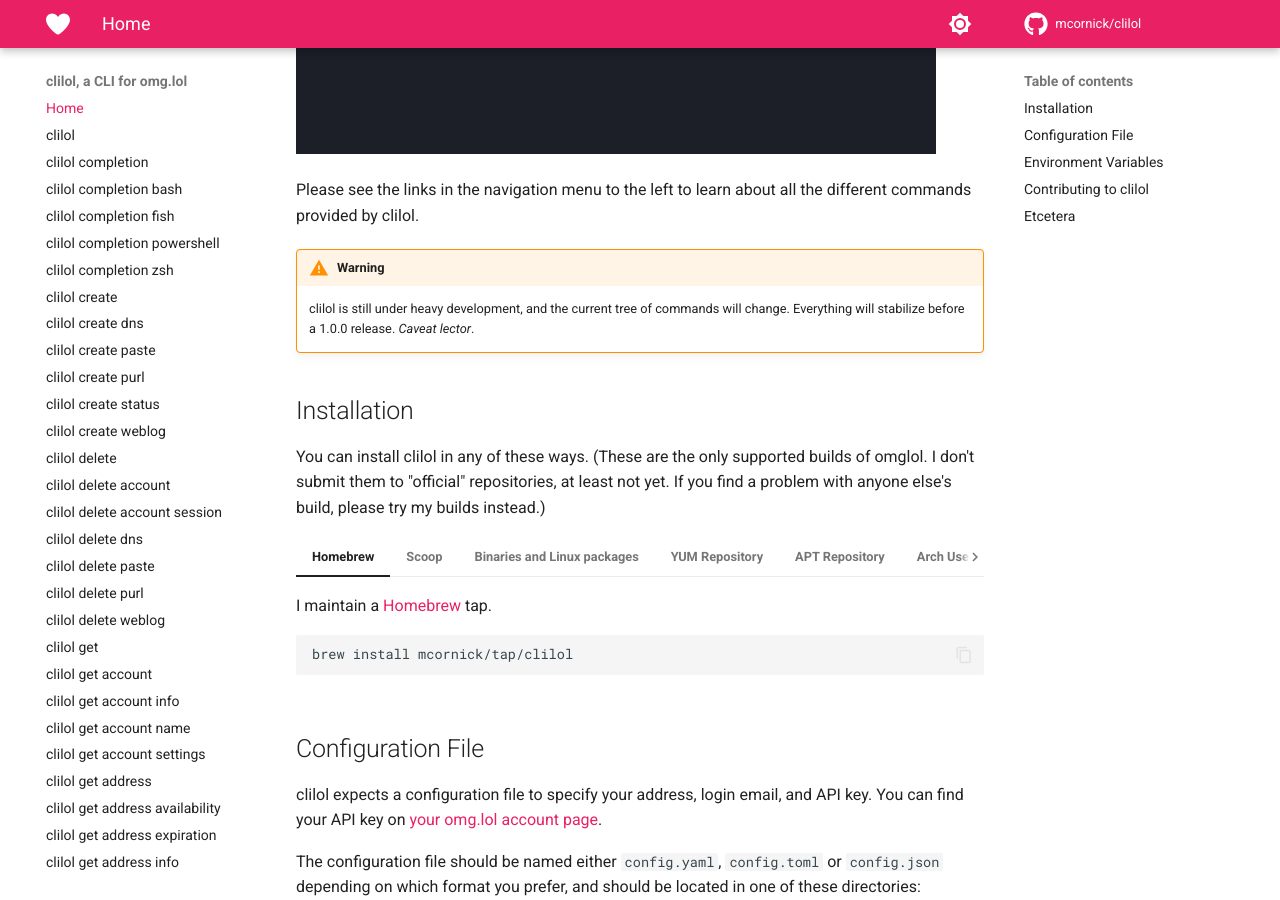
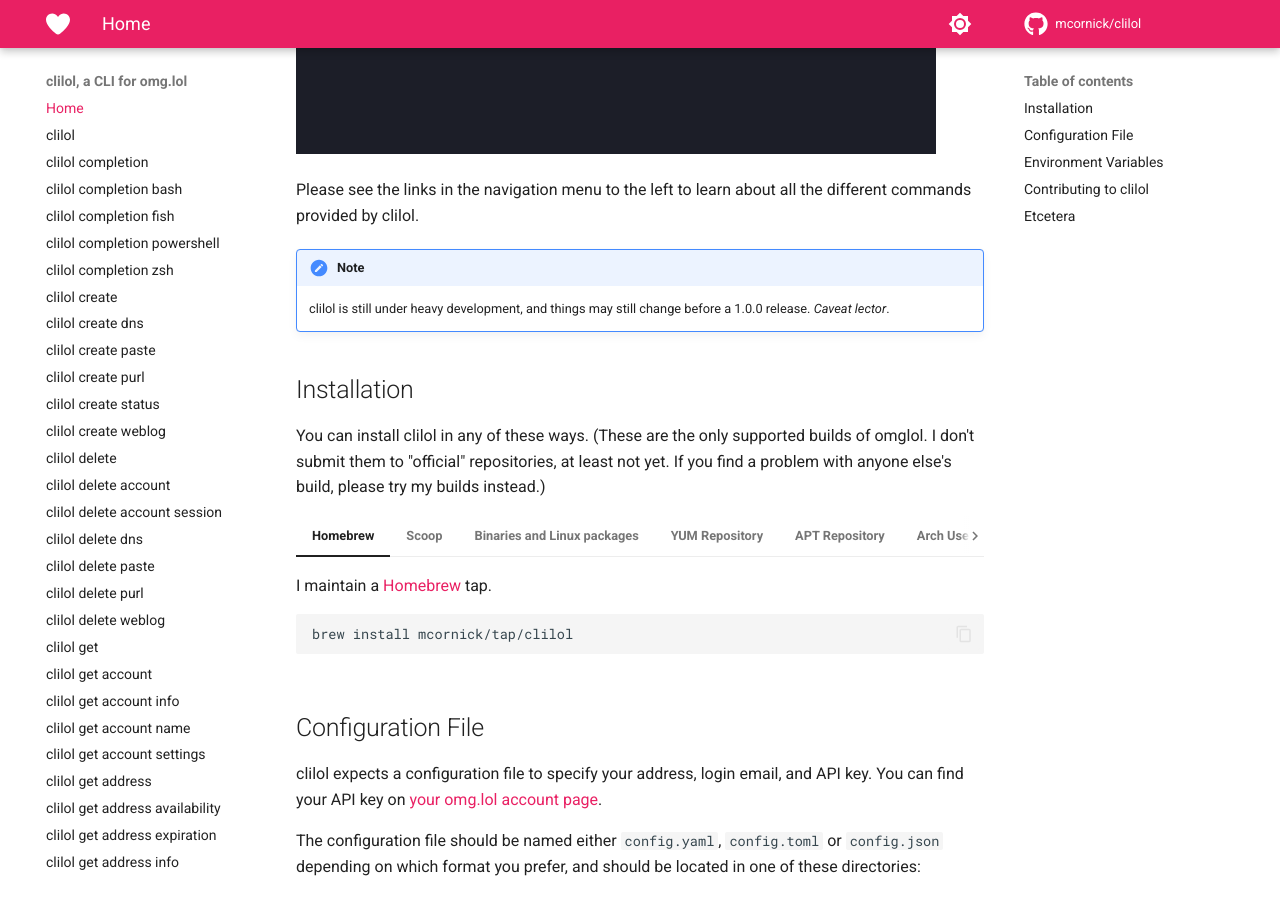
Before and after one commit to mcornick/clilol, an MkDocs documentation site: the page built from docs/index.md, in a window 1280 px wide and 900 px high, scrolled down 573 px. Built offline with MkDocs 1.6.1 and Material for MkDocs 9.7.7, drawn with Linux system fonts in a browser that asks for light colours; comment, search, counter and statistics services are not loaded.

Commit message:
docs: update docs post-#7
Signed-off-by: Mark Cornick <mcornick@mcornick.com>

```diff
--- a/docs/index.md
+++ b/docs/index.md
@@ -7,9 +7,9 @@
 
 Please see the links in the navigation menu to the left to learn about all the different commands provided by clilol.
 
-!!! Warning
+!!! Note
 
-    clilol is still under heavy development, and the current tree of commands will change. Everything will stabilize before a 1.0.0 release. _Caveat lector_.
+    clilol is still under heavy development, and things may still change before a 1.0.0 release. _Caveat lector_.
 
 ## Installation
 
```
Also changed, not shown: README.md (+1 -1 lines).
